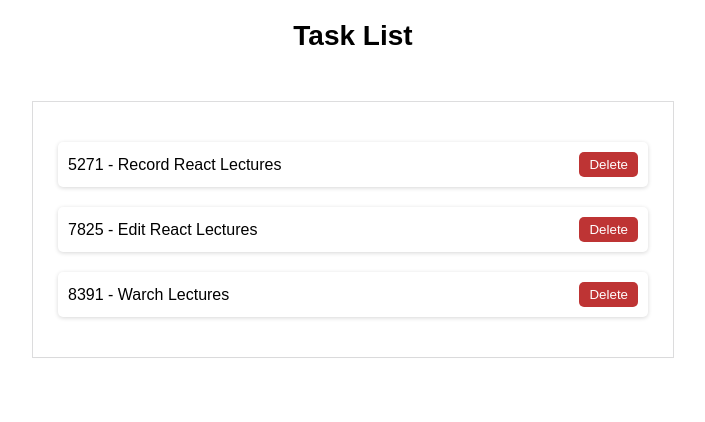
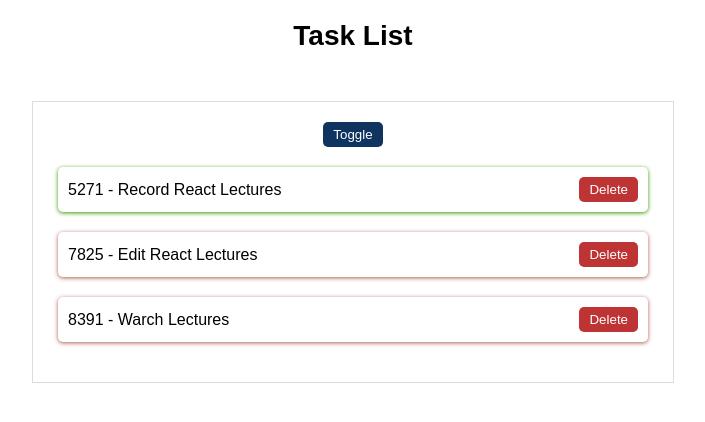
Before and after one commit to mfirmanakbar/taskmate, a React (Create React App) app: page / in a window 1280 px wide. Shown: the top 422 px of the page, without its empty margins (287-992 px from the left). Built offline with nearby package versions, Linux system fonts and the light colour scheme.

Commit message:
add toggle to show and hide list data

```diff
--- a/src/App.js
+++ b/src/App.js
@@ -1,7 +1,7 @@
 import { useState } from 'react';
 import './App.css';
 
-export default function App() {
+function App() {
   const [tasks, setTasks] = useState(
     [
       {id: 5271, name: "Record React Lectures", completed: true},
@@ -9,6 +9,8 @@ export default function App() {
       {id: 8391, name: "Warch Lectures", completed: false}
     ]
   );
+
+  const [show, setShow] = useState(true);
 
   // we remove it by filter and the useState will be changed
   function handleDelete(id) {
@@ -19,8 +21,9 @@ export default function App() {
    <div className='App'>
     <h1>Task List</h1>
     <ul>
-      {tasks.map((task) => (
-        <li key={task.id}>
+      <button onClick={() => setShow(!show)} className='trigger'>Toggle</button>
+      {show && tasks.map((task) => (
+        <li key={task.id} className={task.completed ? 'completed' : 'incomplete'}>
           <span>{task.id} - {task.name}</span>
           <button onClick={() => handleDelete(task.id)} className='delete'>Delete</button>
         </li>
@@ -29,3 +32,5 @@ export default function App() {
    </div>
   )
 }
+
+export default App;
```
